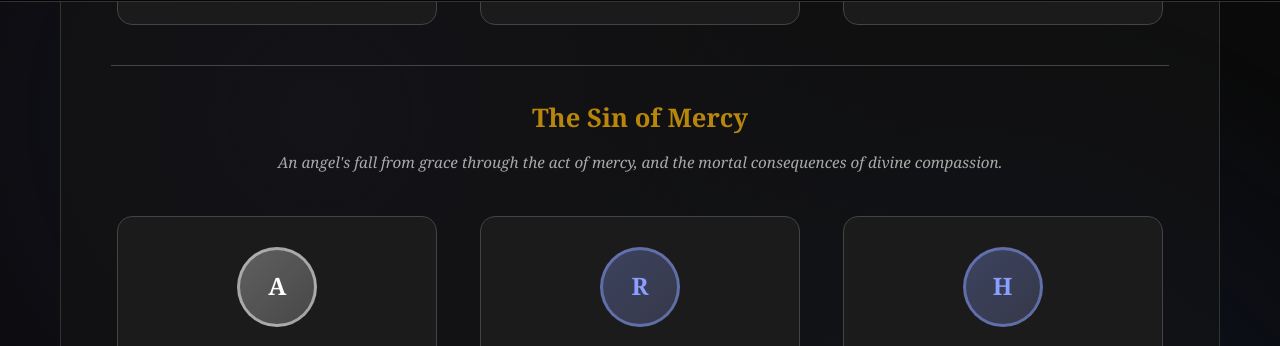
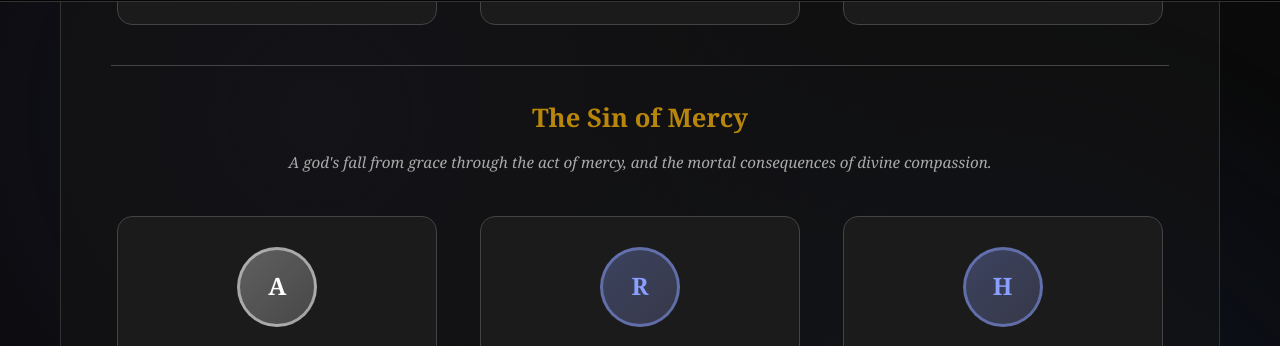
Before and after one commit to Mileena28/Mileena28.github.io, a Jekyll site: the page built from world-guide/characters/index.html, in a window 1280 px wide and 900 px high, scrolled down 7856 px. Shown: the part 108-454 px from the top of the window. Built offline with Jekyll 4.4.1, drawn with Linux system fonts in a browser that asks for light colours.

Commit message:
Update index.html

```diff
--- a/world-guide/characters/index.html
+++ b/world-guide/characters/index.html
@@ -727,7 +727,7 @@ image: "/assets/images/world-guide-characters.jpg"
             <!-- The Sin of Mercy -->
             <div class="substory-section">
                 <h3 class="substory-title">The Sin of Mercy</h3>
-                <p class="substory-description">An angel's fall from grace through the act of mercy, and the mortal consequences of divine compassion.</p>
+                <p class="substory-description">A god's fall from grace through the act of mercy, and the mortal consequences of divine compassion.</p>
 
                 <div class="characters-grid">
                     <a href="/world-guide/characters/azrael.html" class="character-card divine">
```
